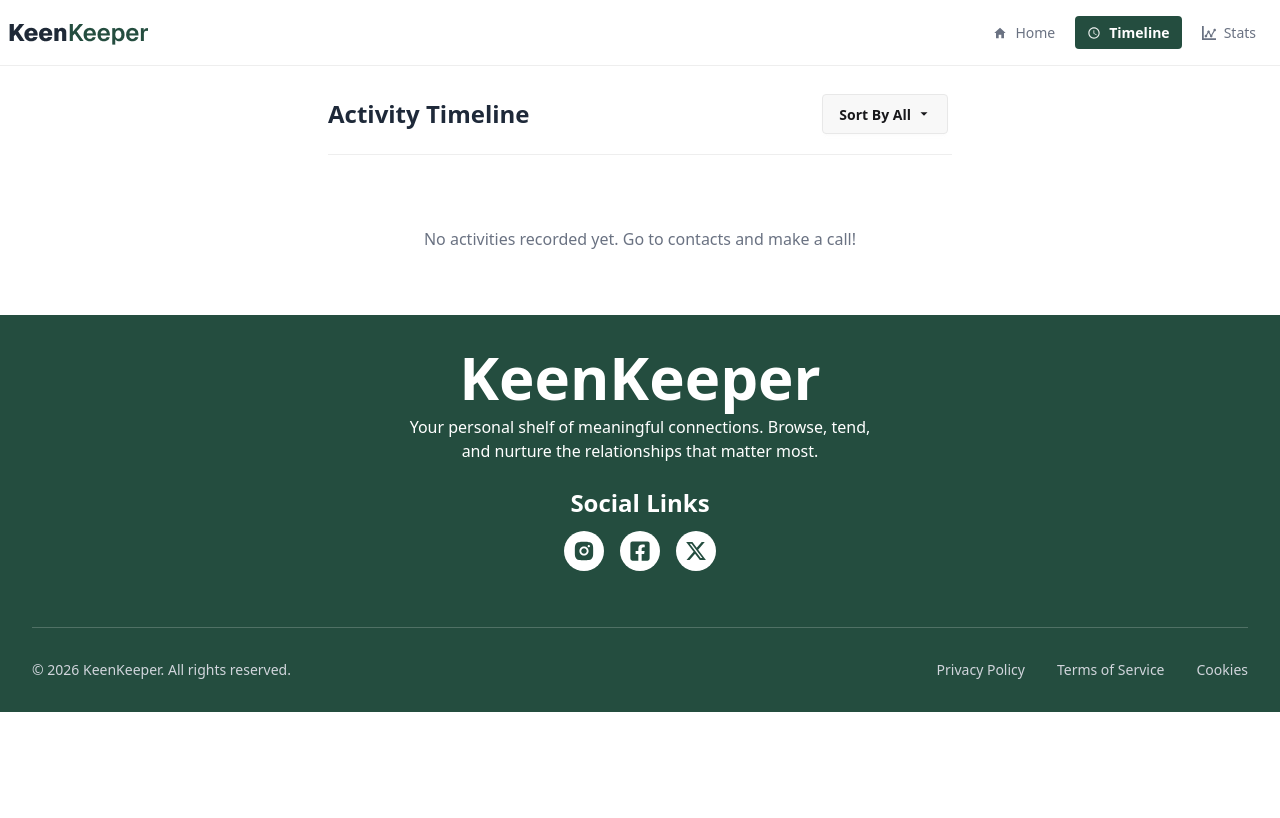
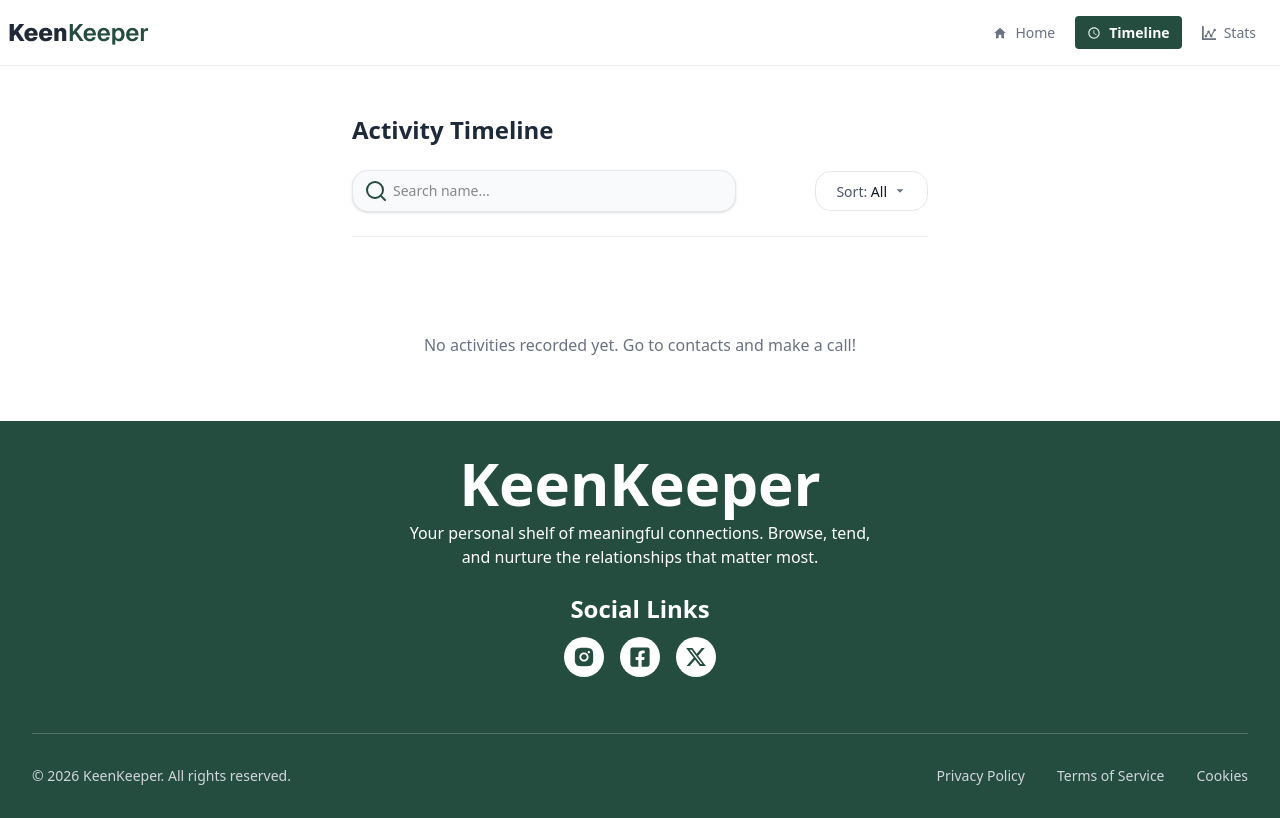
Before and after one commit to Jahidbsl/b13-a7-keen-keeper, a Next.js app: page /timeline in a window 1280 px wide. Built offline with nearby package versions, Linux system fonts and the light colour scheme.

Commit message:
added search add sorted by newest and oldest

```diff
--- a/src/app/stats/page.jsx
+++ b/src/app/stats/page.jsx
@@ -62,6 +62,9 @@ const StatsPage = () => {
     </div>
   ) : (
     <div className="p-10 flex flex-col items-center gap-10">
+      <div className="text-center">
+      <h1 className="text-4xl text-[#244D3F] font-bold">Friendship Analytics</h1>
+     </div>
       <PieChart width={400} height={400}>
         {/* Outer Pie */}
         <Pie
--- a/src/app/timeline/page.jsx
+++ b/src/app/timeline/page.jsx
@@ -1,5 +1,6 @@
 "use client";
 import { FriendsContext } from "@/context/FriendsContextProvider";
+import { Search } from "lucide-react";
 import Image from "next/image";
 import React, { useContext, useEffect, useMemo, useState } from "react";
 import { BiPhoneCall, BiMessageDetail, BiVideo } from "react-icons/bi";
@@ -7,26 +8,38 @@ import { IoMdArrowDropdown } from "react-icons/io";
 import { HashLoader } from "react-spinners";
 
 const Timeline = () => {
+  const [searchName, setSearchName] = useState("");
   const [sortingType, setSortingType] = useState("");
   const [activities, setActivities] = useState([]);
   const { friends } = useContext(FriendsContext);
   const shortedTimeLineList = useMemo(() => {
     let list = [...activities];
-
-    if (sortingType === "call") {
-      return list.filter((item) => item.type === "Call");
+    if (searchName.trim() !== "") {
+      list = list.filter((item) => {
+        const friend = friends.find(
+          (f) => String(f.id) === String(item.friendId),
+        );
+        const friendName = friend?.name || item.friendName || "";
+        return friendName.toLowerCase().includes(searchName.toLowerCase());
+      });
     }
 
-    if (sortingType === "text") {
-      return list.filter((item) => item.type === "Text");
+    if (
+      sortingType === "call" ||
+      sortingType === "text" ||
+      sortingType === "video"
+    ) {
+      list = list.filter((item) => item.type.toLowerCase() === sortingType);
     }
 
-    if (sortingType === "video") {
-      return list.filter((item) => item.type === "Video");
+    if (sortingType === "oldest") {
+      list.sort((a, b) => a.id - b.id);
+    } else {
+      list.sort((a, b) => b.id - a.id);
     }
 
     return list;
-  }, [sortingType, activities]);
+  }, [sortingType, activities, searchName, friends]);
 
   useEffect(() => {
     const savedData = JSON.parse(localStorage.getItem("saveTimeLine") || "[]");
@@ -51,33 +64,68 @@ const Timeline = () => {
 
   return (
     <div className="max-w-2xl mx-auto p-6">
-      <div className="flex justify-between items-center mb-8 border-b border-base-300 pb-4">
-        <div>
-          <h2 className="text-2xl font-bold text-gray-800 ">
+      <div className="max-w-2xl mx-auto p-6">
+        <div className="mb-8 border-b border-base-300 pb-6">
+          <h2 className="text-2xl font-bold text-gray-800 mb-6">
             Activity Timeline
           </h2>
+
+          <div className="flex flex-col sm:flex-row gap-4 justify-between items-center">
+
+            <div className="relative w-full sm:max-w-sm">
+              <div className="absolute inset-y-0 left-3 flex items-center pointer-events-none">
+                <Search color="#244D3F" />
               </div>
-        <div className="dropdown dropdown-center ">
-          <div tabIndex={0} role="button" className="btn m-1">
-            Sort By {sortingType || "All"} <IoMdArrowDropdown />
+              <input
+                type="text"
+                placeholder="Search name..."
+                value={searchName}
+                onChange={(e) => setSearchName(e.target.value)}
+                className="w-full pl-10 pr-4 py-2.5 text-sm border border-gray-200 rounded-2xl bg-gray-50 focus:bg-white focus:outline-none focus:ring-2 focus:ring-blue-500/20 focus:border-[#244D3F] transition-all shadow-sm"
+              />
+            </div>
+
+            <div className="dropdown dropdown-end w-full sm:w-auto">
+              <div
+                tabIndex={0}
+                role="button"
+                className="btn btn-ghost border border-gray-200 bg-white hover:bg-gray-50 rounded-2xl px-5 w-full justify-between"
+              >
+                <span className="text-gray-600 font-medium">
+                  Sort:{" "}
+                  <span className="text-gray-900 capitalize">
+                    {sortingType || "All"}
+                  </span>
+                </span>
+                <IoMdArrowDropdown className="text-gray-500" />
               </div>
               <ul
-            tabIndex="-1"
-            className="dropdown-content menu bg-base-100 rounded-box z-1 w-52 p-2 shadow-sm"
+                tabIndex={0}
+                className="dropdown-content menu bg-white rounded-2xl z- w-52 p-2 shadow-xl border border-gray-100"
               >
                 <li onClick={() => setSortingType("")}>
-              <a>All</a>
+                  <a className="rounded-xl">All Activities</a>
                 </li>
+                <div className="divider my-1 opacity-50"></div>
                 <li onClick={() => setSortingType("call")}>
-              <a>Call</a>
+                  <a className="rounded-xl">Calls Only</a>
                 </li>
                 <li onClick={() => setSortingType("text")}>
-              <a>Text</a>
+                  <a className="rounded-xl">Messages</a>
                 </li>
                 <li onClick={() => setSortingType("video")}>
-              <a>Video</a>
+                  <a className="rounded-xl">Videos</a>
+                </li>
+                <div className="divider my-1 opacity-50"></div>
+                <li onClick={() => setSortingType("newest")}>
+                  <a className="rounded-xl font-medium">Newest First</a>
+                </li>
+                <li onClick={() => setSortingType("oldest")}>
+                  <a className="rounded-xl font-medium">Oldest First</a>
                 </li>
               </ul>
+            </div>
+          </div>
         </div>
       </div>
 
```
Lines whose indentation alone changed are shown as unchanged.
